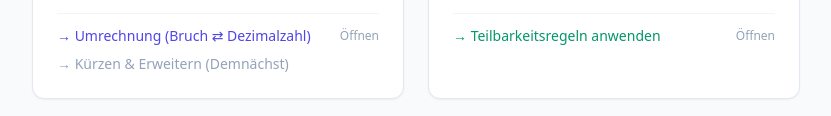
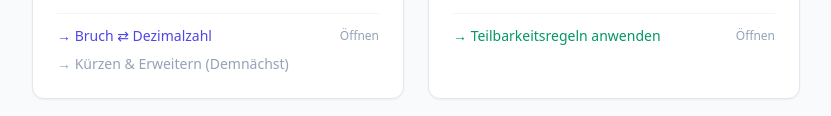
Before and after one commit to magwolfgangschmid/mathe-tools, a plain HTML site: page index.html in a window 1280 px wide. Shown: the part 272-388 px from the top of the page, without its empty margins (224-1055 px from the left). Drawn offline with nearby package versions, Linux system fonts and the light colour scheme.

Commit message:
Update index.html

```diff
--- a/index.html
+++ b/index.html
@@ -29,7 +29,7 @@
           <ul class="mt-4 space-y-2 border-t border-slate-100 pt-3">
             <li>
               <a href="./brueche/umrechnung/" class="text-sm font-medium text-indigo-600 hover:text-indigo-800 flex items-center justify-between group">
-                <span>→ Umrechnung (Bruch ⇄ Dezimalzahl)</span>
+                <span>→ Bruch ⇄ Dezimalzahl</span>
                 <span class="text-xs text-slate-400 group-hover:translate-x-1 transition-transform">Öffnen</span>
               </a>
             </li>
```
